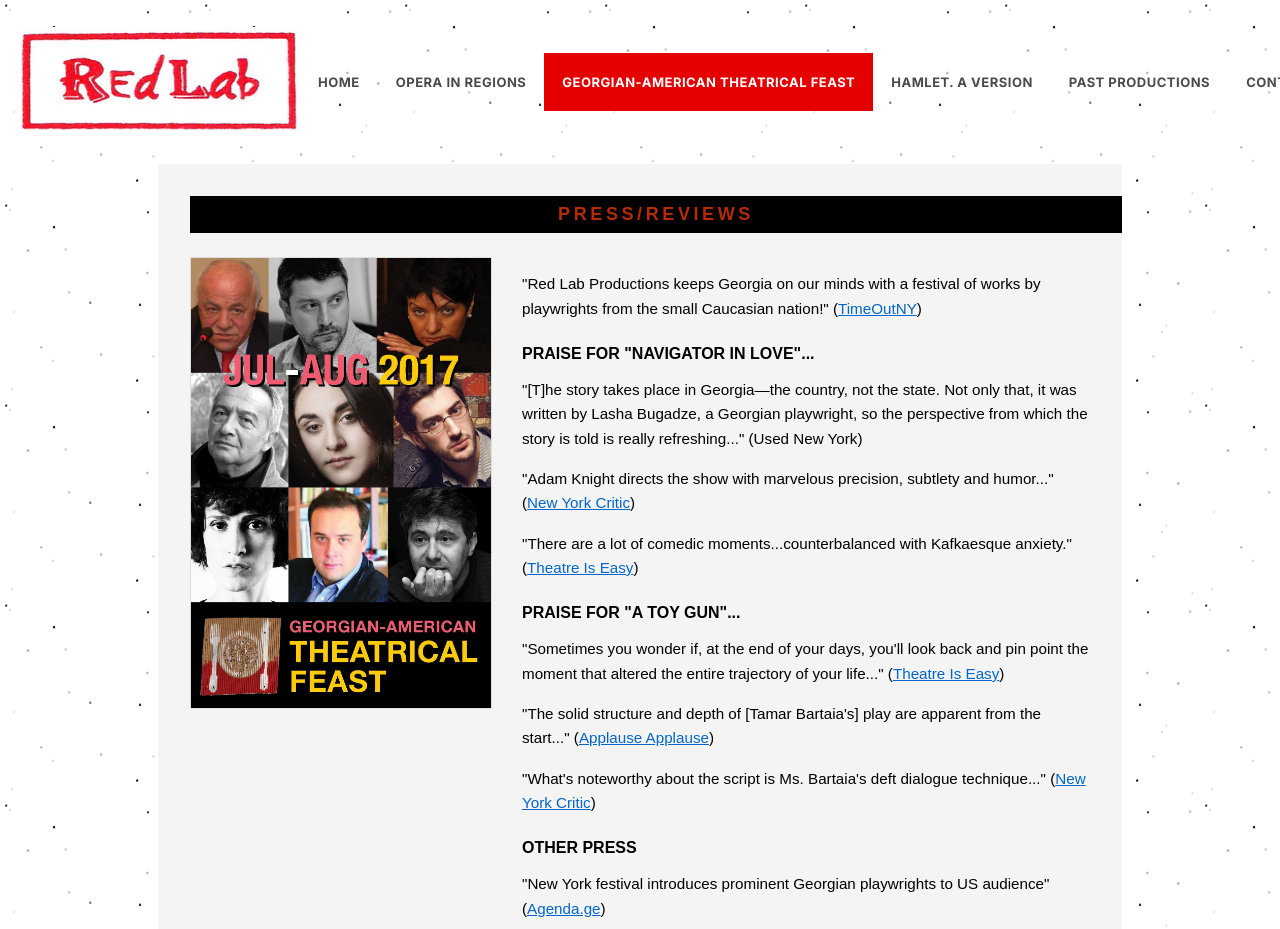
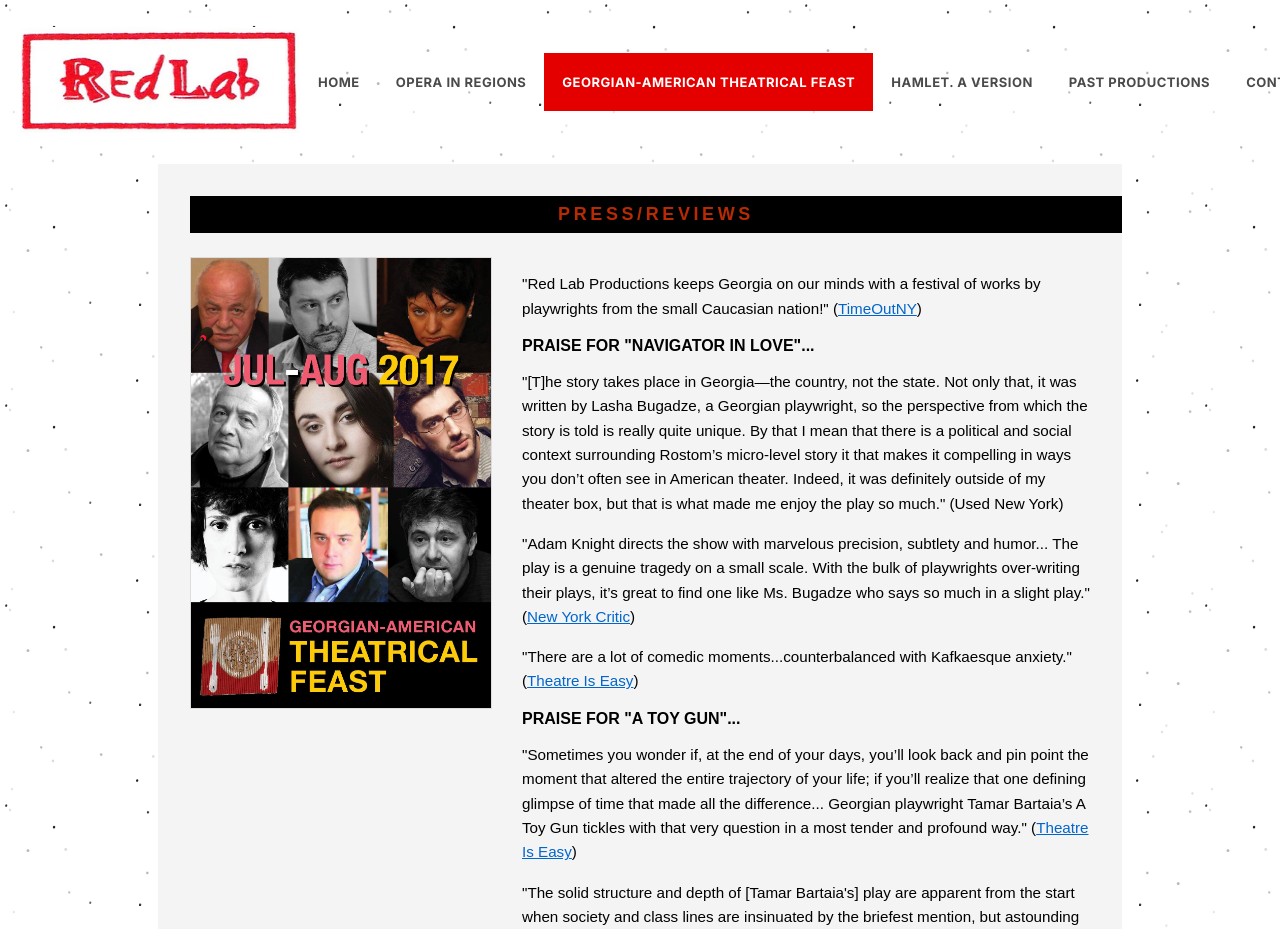
Before and after one commit to crysomemore123/redlab, a Next.js app: page /press in a window 1280 px wide. Shown: the top 929 px of the page. Built offline with nearby package versions, Linux system fonts and the light colour scheme.

Commit message:
add text

```diff
--- a/src/app/press/page.tsx
+++ b/src/app/press/page.tsx
@@ -13,119 +13,101 @@
 
   return (
     <div className={styles.pressContainer}>
-      {/* Banner Title - static content, safe for both server and client */}
       <div className={styles.banner}>
         <h1 className={styles.bannerText}>PRESS/REVIEWS</h1>
       </div>
 
-      {/* Conditional rendering based on client-side mount */}
       {isClient ? (
         <div className={styles.contentWrapper}>
-          {/* Festival Image */}
+          {/* Festival Image - Left Column */}
           <div className={styles.imageWrapper}>
             <Image
               src="/images/festival-poster.jpg"
-              alt="Georgian-American Theatrical Feast Poster featuring playwrights"
+              alt="Georgian-American Theatrical Feast Poster"
               width={500}
-              height={600}
+              height={700}
               className={styles.festivalImage}
               priority
             />
           </div>
 
-          {/* Reviews Section */}
+          {/* Reviews Section - Right Column */}
           <div className={styles.reviewsBlock}>
-            <div className={styles.review}>
+            <div className={styles.reviewGroup}>
               <p className={styles.quote}>
                 &quot;Red Lab Productions keeps Georgia on our minds with a festival of works by playwrights from the small Caucasian nation!&quot; (
-                <a
-                  href="https://www.timeout.com/newyork/theater/the-georgian-american-theatrical-feast"
-                  className={styles.textLink}
-                >
-                  TimeOutNY
-                </a>
-                )
+                <a href="https://www.timeout.com/newyork/theater/the-georgian-american-theatrical-feast" target="_blank" className={styles.textLink}>TimeOutNY</a>)
               </p>
             </div>
 
-            <div className={styles.review}>
-              <p className={styles.reviewTitle}>PRAISE FOR &quot;NAVIGATOR IN LOVE&quot;...</p>
+            <div className={styles.reviewGroup}>
+              <h2 className={styles.reviewTitle}>PRAISE FOR &quot;NAVIGATOR IN LOVE&quot;...</h2>
+
               <p className={styles.quote}>
                 &quot;[T]he story takes place in Georgia—the country, not the state. Not only that, it was written by Lasha Bugadze, a Georgian playwright,
-                so the perspective from which the story is told is really refreshing...&quot; (Used New York)
+                so the perspective from which the story is told is really quite unique. By that I mean that there is a political and social context
+                surrounding Rostom’s micro-level story it that makes it compelling in ways you don’t often see in American theater. Indeed, it was
+                definitely outside of my theater box, but that is what made me enjoy the play so much.&quot; (Used New York)
               </p>
+
               <p className={styles.quote}>
-                &quot;Adam Knight directs the show with marvelous precision, subtlety and humor...&quot; (
-                <a href="https://newyorktheatre.blogspot.com/2017/07/a-toy-gun.html?m=1" className={styles.textLink}>New York Critic</a>
-                )
+                &quot;Adam Knight directs the show with marvelous precision, subtlety and humor... The play is a genuine tragedy on a small scale.
+                With the bulk of playwrights over-writing their plays, it’s great to find one like Ms. Bugadze who says so much in a slight play.&quot; (
+                <a href="https://newyorktheatre.blogspot.com/2017/07/a-toy-gun.html?m=1" target="_blank" className={styles.textLink}>New York Critic</a>)
               </p>
+
               <p className={styles.quote}>
                 &quot;There are a lot of comedic moments...counterbalanced with Kafkaesque anxiety.&quot; (
-                <a href="https://web.archive.org/web/20210512062305/http://www.theasy.com/Reviews/2017/N/navigatorinlove.php" className={styles.textLink}>Theatre Is Easy</a>
-                )
+                <a href="https://web.archive.org/web/20210512062305/http://www.theasy.com/Reviews/2017/N/navigatorinlove.php" target="_blank" className={styles.textLink}>Theatre Is Easy</a>)
               </p>
             </div>
 
-            <div className={styles.review}>
-              <p className={styles.reviewTitle}>PRAISE FOR &quot;A TOY GUN&quot;...</p>
+            <div className={styles.reviewGroup}>
+              <h2 className={styles.reviewTitle}>PRAISE FOR &quot;A TOY GUN&quot;...</h2>
+
               <p className={styles.quote}>
-                &quot;Sometimes you wonder if, at the end of your days, you&apos;ll look back and pin point the moment that altered the entire trajectory
-                of your life...&quot; (
-                <a href="https://web.archive.org/web/20210507013055/http://www.theasy.com/Reviews/2017/T/atoygun.php" className={styles.textLink}>Theatre Is Easy</a>
-                )
+                &quot;Sometimes you wonder if, at the end of your days, you’ll look back and pin point the moment that altered the entire trajectory
+                of your life; if you’ll realize that one defining glimpse of time that made all the difference... Georgian playwright Tamar Bartaia’s
+                A Toy Gun tickles with that very question in a most tender and profound way.&quot; (
+                <a href="https://web.archive.org/web/20210507013055/http://www.theasy.com/Reviews/2017/T/atoygun.php" target="_blank" className={styles.textLink}>Theatre Is Easy</a>)
               </p>
+
               <p className={styles.quote}>
-                &quot;The solid structure and depth of [Tamar Bartaia&apos;s] play are apparent from the start...&quot; (
-                <a href="https://drtomstevens.blogspot.com/2017/08/applause-applause-review-of-tamar.html?m=1" className={styles.textLink}>Applause Applause</a>
-                )
+                &quot;The solid structure and depth of [Tamar Bartaia&apos;s] play are apparent from the start when society and class lines are
+                insinuated by the briefest mention, but astounding detail lies just beneath the surface at every turn.&quot; (
+                <a href="https://drtomstevens.blogspot.com/2017/08/applause-applause-review-of-tamar.html?m=1" target="_blank" className={styles.textLink}>Applause Applause</a>)
               </p>
+
               <p className={styles.quote}>
-                &quot;What&apos;s noteworthy about the script is Ms. Bartaia&apos;s deft dialogue technique...&quot; (
-                <a href="https://newyorktheatre.blogspot.com/2017/07/a-toy-gun.html?m=1" className={styles.textLink}>New York Critic</a>
-                )
+                &quot;What’s noteworthy about the script is Ms. Bartaia’s deft dialogue technique... The production is directed very creatively
+                by Becky Baumwoll.&quot; (
+                <a href="https://newyorktheatre.blogspot.com/2017/07/a-toy-gun.html?m=1" target="_blank" className={styles.textLink}>New York Critic</a>)
               </p>
             </div>
 
-            <div className={styles.review}>
-              <p className={styles.reviewTitle}>OTHER PRESS</p>
+            <div className={styles.reviewGroup}>
+              <h2 className={styles.reviewTitle}>OTHER PRESS</h2>
               <p className={styles.otherPress}>
                 &quot;New York festival introduces prominent Georgian playwrights to US audience&quot; (
-                <a href="https://web.archive.org/web/20171127134317/http://agenda.ge/news/83877/eng" className={styles.textLink}>Agenda.ge</a>
-                )
+                <a href="https://web.archive.org/web/20171127134317/http://agenda.ge/news/83877/eng" target="_blank" className={styles.textLink}>Agenda.ge</a>)
               </p>
               <p className={styles.otherPress}>
                 Interview with &quot;A Toy Gun&quot; director Becky Baumwoll (
-                <a href="https://www.hollywoodsoapbox.com/interview-georgian-american-theatrical-feast-opens-with-a-toy-gun/" className={styles.textLink}>
-                  Hollywood Soapbox
-                </a>
-                )
+                <a href="https://www.hollywoodsoapbox.com/interview-georgian-american-theatrical-feast-opens-with-a-toy-gun/" target="_blank" className={styles.textLink}>Hollywood Soapbox</a>)
               </p>
               <p className={styles.otherPress}>
                 &quot;Georgian-American Theatrical Feast&quot; (
-                <a href="https://web.archive.org/web/20190626004034/http://georgiatosee.com/2017/10/georgian-american-theatrical-feast/" className={styles.textLink}>Georgia To See</a>
-                )
+                <a href="https://web.archive.org/web/20190626004034/http://georgiatosee.com/2017/10/georgian-american-theatrical-feast/" target="_blank" className={styles.textLink}>Georgia To See</a>)
               </p>
             </div>
           </div>
         </div>
       ) : (
         <div className={styles.contentWrapper}>
-          <div className={styles.imageWrapper}>
-            {/* Placeholder for Image */}
-            <div
-              style={{
-                width: '500px',
-                height: '600px',
-                background: '#eee',
-                border: '1px solid #ddd',
-              }}
-            />
-          </div>
+          <div className={`${styles.imageWrapper} ${styles.skeletonPulse}`} style={{ height: '600px' }}></div>
           <div className={styles.reviewsBlock}>
-            {/* Placeholder for reviews */}
-            <div style={{ height: '20px', width: '100%', background: '#eee', marginBottom: '10px' }} />
-            <div style={{ height: '20px', width: '90%', background: '#eee', marginBottom: '10px' }} />
-            <div style={{ height: '20px', width: '95%', background: '#eee', marginBottom: '10px' }} />
+            <div className={styles.skeletonPulse} style={{ height: '100px', width: '100%', marginBottom: '20px' }}></div>
+            <div className={styles.skeletonPulse} style={{ height: '200px', width: '100%' }}></div>
           </div>
         </div>
       )}
```
